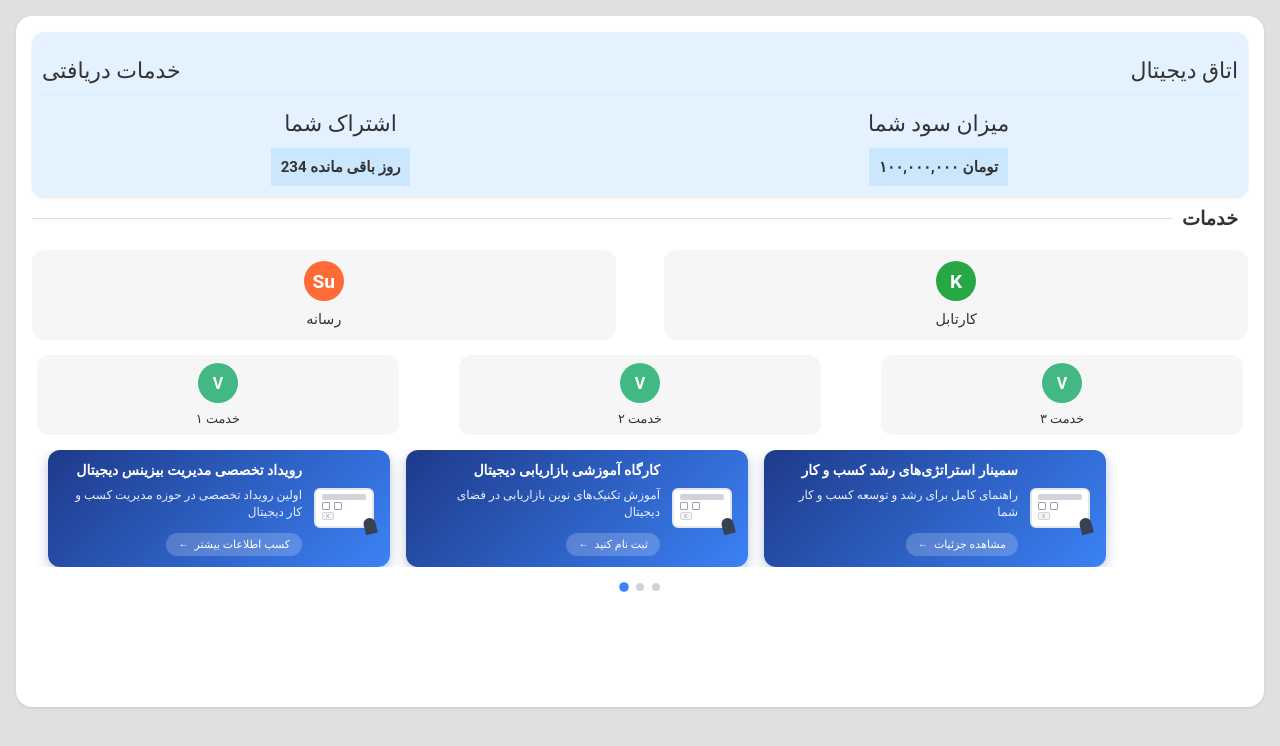
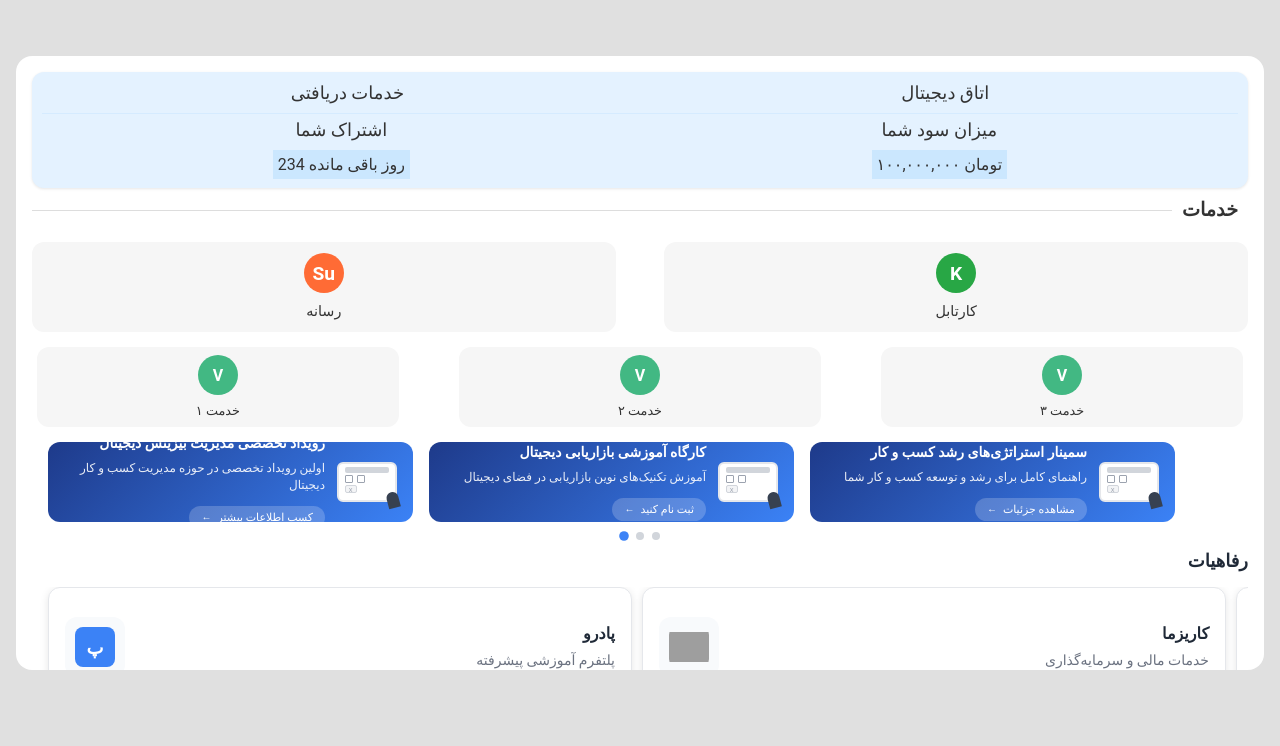
Before and after one commit to komijanimatin1/mizBunny, a React (Vite) app: page /home in a window 1280 px wide. Shown: the top 746 px of the page. Built offline with nearby package versions, Linux system fonts and the light colour scheme; grey boxes are pictures that could not be loaded; the HTML template or start-up script is replaced by a standard one.

Commit message:
feat: add facilities scroll and HomeElements scroll

```diff
--- /dev/null
+++ b/src/components/FacilitiesScroll.css
@@ -0,0 +1,138 @@
+.facilities-scroll-container {
+  width: 100%;
+  margin-top: 10px;
+}
+
+.facilities-title {
+  margin-bottom: 16px;
+  text-align: right;
+  direction: rtl;
+}
+
+.facilities-title h2 {
+  font-size: 18px;
+  font-weight: 600;
+  margin: 0;
+  color: #1f2937;
+}
+
+.facilities-scroll {
+  display: flex;
+  overflow-x: auto;
+  scrollbar-width: none;
+  -ms-overflow-style: none;
+  gap: 10px;
+  padding: 0 16px;
+}
+
+.facilities-scroll::-webkit-scrollbar {
+  display: none;
+}
+
+.facility-card {
+  flex: 0 0 calc(50% - 8px);
+  height: 120px;
+  background: white;
+  border-radius: 12px;
+  padding: 16px;
+  display: flex;
+  align-items: center;
+  box-shadow: 0 2px 8px rgba(0, 0, 0, 0.1);
+  border: 1px solid #e5e7eb;
+}
+
+.facility-content {
+  display: flex;
+  align-items: center;
+  gap: 16px;
+  width: 100%;
+}
+
+.facility-icon {
+  flex-shrink: 0;
+  width: 60px;
+  height: 60px;
+  border-radius: 12px;
+  display: flex;
+  align-items: center;
+  justify-content: center;
+  background: #f8fafc;
+  position: relative;
+}
+
+.facility-icon img {
+  width: 40px;
+  height: 40px;
+  object-fit: contain;
+  border-radius: 8px;
+}
+
+.fallback-icon {
+  width: 40px;
+  height: 40px;
+  background: #3b82f6;
+  color: white;
+  border-radius: 8px;
+  display: flex;
+  align-items: center;
+  justify-content: center;
+  font-weight: 600;
+  font-size: 18px;
+}
+
+.fallback-icon.hidden {
+  display: none;
+}
+
+.facility-info {
+  flex: 1;
+  text-align: right;
+  direction: rtl;
+}
+
+.facility-name {
+  font-size: 16px;
+  font-weight: 600;
+  margin: 0 0 8px 0;
+  color: #1f2937;
+}
+
+.facility-description {
+  font-size: 14px;
+  margin: 0;
+  color: #6b7280;
+  line-height: 1.4;
+}
+
+
+
+@media (max-width: 480px) {
+  .facility-card {
+    height: 100px;
+    padding: 12px;
+  }
+
+  .facility-icon {
+    width: 50px;
+    height: 50px;
+  }
+
+  .facility-icon img {
+    width: 35px;
+    height: 35px;
+  }
+
+  .fallback-icon {
+    width: 35px;
+    height: 35px;
+    font-size: 16px;
+  }
+
+  .facility-name {
+    font-size: 14px;
+  }
+
+  .facility-description {
+    font-size: 12px;
+  }
+}
--- /dev/null
+++ b/src/components/FacilitiesScroll.tsx
@@ -0,0 +1,71 @@
+import React, { useRef } from 'react';
+import './FacilitiesScroll.css';
+
+const FacilitiesScroll: React.FC = () => {
+  const scrollRef = useRef<HTMLDivElement>(null);
+
+  const facilities = [
+    {
+      id: 1,
+      name: "پادرو",
+      icon: "https://s3.eseminar.tv/upload/host/1692004879-favicon.jpg",
+      description: "پلتفرم آموزشی پیشرفته"
+    },
+    {
+      id: 2,
+      name: "کاریزما",
+      icon: "https://iranbroker.net/wp-content/uploads/2023/02/charisma.png",
+      description: "خدمات مالی و سرمایه‌گذاری"
+    },
+    {
+      id: 3,
+      name: "فرادرس",
+      icon: "https://logoyab.com/wp-content/uploads/2024/07/Faradars-Logo-1030x1030.png",
+      description: "آموزش آنلاین تخصصی"
+    }
+  ];
+
+
+
+  return (
+    <div className="facilities-scroll-container">
+      <div className="facilities-title">
+        <h2>رفاهیات</h2>
+      </div>
+
+      <div
+        className="facilities-scroll"
+        ref={scrollRef}
+      >
+        {facilities.map((facility) => (
+          <div key={facility.id} className="facility-card">
+            <div className="facility-content">
+              <div className="facility-icon">
+                <img
+                  src={facility.icon}
+                  alt={facility.name}
+                  onError={(e) => {
+                    const target = e.target as HTMLImageElement;
+                    target.style.display = 'none';
+                    target.nextElementSibling?.classList.remove('hidden');
+                  }}
+                />
+                <div className="fallback-icon hidden">
+                  {facility.name.charAt(0)}
+                </div>
+              </div>
+              <div className="facility-info">
+                <h3 className="facility-name">{facility.name}</h3>
+                <p className="facility-description">{facility.description}</p>
+              </div>
+            </div>
+          </div>
+        ))}
+      </div>
+
+
+    </div>
+  );
+};
+
+export default FacilitiesScroll;
--- a/src/components/HomeElements.css
+++ b/src/components/HomeElements.css
@@ -1,8 +1,16 @@
 .home-elements {
+  overflow: auto;
+  scrollbar-width: none; /* Firefox */
+  -ms-overflow-style: none;  /* IE and Edge */
   background-color: white;
   width: 100%;
-  height: 90%;
+  height: 80%;
   padding: 16px;
+  margin-top: 40px;
   border-radius: 16px;
-  box-shadow: 0 1px 3px rgba(0, 0, 0, 0.1);
+  /* box-shadow: 0 1px 3px rgba(0, 0, 0, 0.1); */
 }
+
+.home-elements::-webkit-scrollbar {
+  display: none; /* Chrome, Safari, Opera */
+}
--- a/src/components/HomeElements.tsx
+++ b/src/components/HomeElements.tsx
@@ -2,6 +2,7 @@ import React from 'react';
 import ServiceDetails from './ServiceDetails';
 import ServicesSection from './ServicesSection';
 import HorizontalScroll from './HorizontalScroll';
+import FacilitiesScroll from './FacilitiesScroll';
 import './HomeElements.css';
 
 const HomeElements = () => {
@@ -10,6 +11,8 @@ const HomeElements = () => {
             <ServiceDetails />
             <ServicesSection />
             <HorizontalScroll />
+            <FacilitiesScroll />
+            <FacilitiesScroll />
         </div>
     )
 }
--- a/src/components/HorizontalScroll.css
+++ b/src/components/HorizontalScroll.css
@@ -18,15 +18,15 @@
 }
 
 .snippet-card {
-  flex: 0 0 342px;
-  height: 117px;
+  flex: 0 0 365px;
+  height: 80px;
   scroll-snap-align: start;
   background: linear-gradient(135deg, #1e3a8a 0%, #3b82f6 100%);
   border-radius: 12px;
   padding: 16px;
   display: flex;
   align-items: center;
-  box-shadow: 0 4px 12px rgba(30, 58, 138, 0.3);
+  /* box-shadow: 0 4px 12px rgba(30, 58, 138, 0.3); */
 }
 
 .snippet-content {
@@ -153,7 +153,7 @@
   display: flex;
   justify-content: center;
   gap: 8px;
-  margin-top: 16px;
+  margin-top: 10px;
 }
 
 .indicator-dot {
@@ -174,25 +174,3 @@
 .indicator-dot:hover {
   background: #9ca3af;
 }
-
-/* Responsive Design */
-@media (max-width: 480px) {
-  .snippet-card {
-    flex: 0 0 300px;
-    height: 100px;
-    padding: 12px;
-  }
-
-  .snippet-title {
-    font-size: 13px;
-  }
-
-  .snippet-description {
-    font-size: 11px;
-  }
-
-  .tablet-screen {
-    width: 50px;
-    height: 35px;
-  }
-}
--- a/src/components/ServiceDetails.css
+++ b/src/components/ServiceDetails.css
@@ -1,20 +1,22 @@
 .service-details {
   width: 100%;
-  height: 25%;
+  height: 20%;
   background-color: #E4F2FF;
   border-radius: 12px;
   padding: 10px;
   margin-inline:auto;
-  font-weight: bold;
-  font-size: smaller;
+  /* font-weight: 400; */
+  /* font-size: x-small; */
   box-shadow: 0 1px 3px rgba(0, 0, 0, 0.1);
   display: flex;
+  justify-content: space-around;
   flex-direction: column;
 }
 
 .service-details .detail-titles {
+  margin-bottom: 10px;
   display: flex;
-  justify-content: space-between;
+  justify-content: space-around;
 }
 
 .service-details .user-informations{
@@ -30,8 +32,13 @@
   justify-content: center;
 }
 
-.user-informations span {
-  padding: 10px;
+.user-informations div span{
+  margin-block: 5px;
+}
+
+.user-informations .user-information-numbers {
+  font-size: medium;
+  padding: 5px;
   background-color: #CBE7FE;
   /* border-radius:50%; */
 }
--- a/src/components/ServiceDetails.tsx
+++ b/src/components/ServiceDetails.tsx
@@ -5,17 +5,17 @@ function ServiceDetails() {
   return (
     <div className="service-details">
       <div className="detail-titles">
-        <h3>خدمات دریافتی</h3>
-        <h3>اتاق دیجیتال</h3>
+        <span>خدمات دریافتی</span>
+        <span>اتاق دیجیتال</span>
       </div>
       <div className="user-informations">
         <div>
-          <h3>اشتراک شما</h3>
-          <span>234 روز باقی مانده</span>
+          <span>اشتراک شما</span>
+          <span className='user-information-numbers'>234 روز باقی مانده</span>
         </div>
         <div>
-          <h3>میزان سود شما</h3>
-          <span>۱۰۰,۰۰۰,۰۰۰ تومان</span>
+          <span>میزان سود شما</span>
+          <span className='user-information-numbers'>۱۰۰,۰۰۰,۰۰۰ تومان</span>
         </div>
       </div>
 
```
